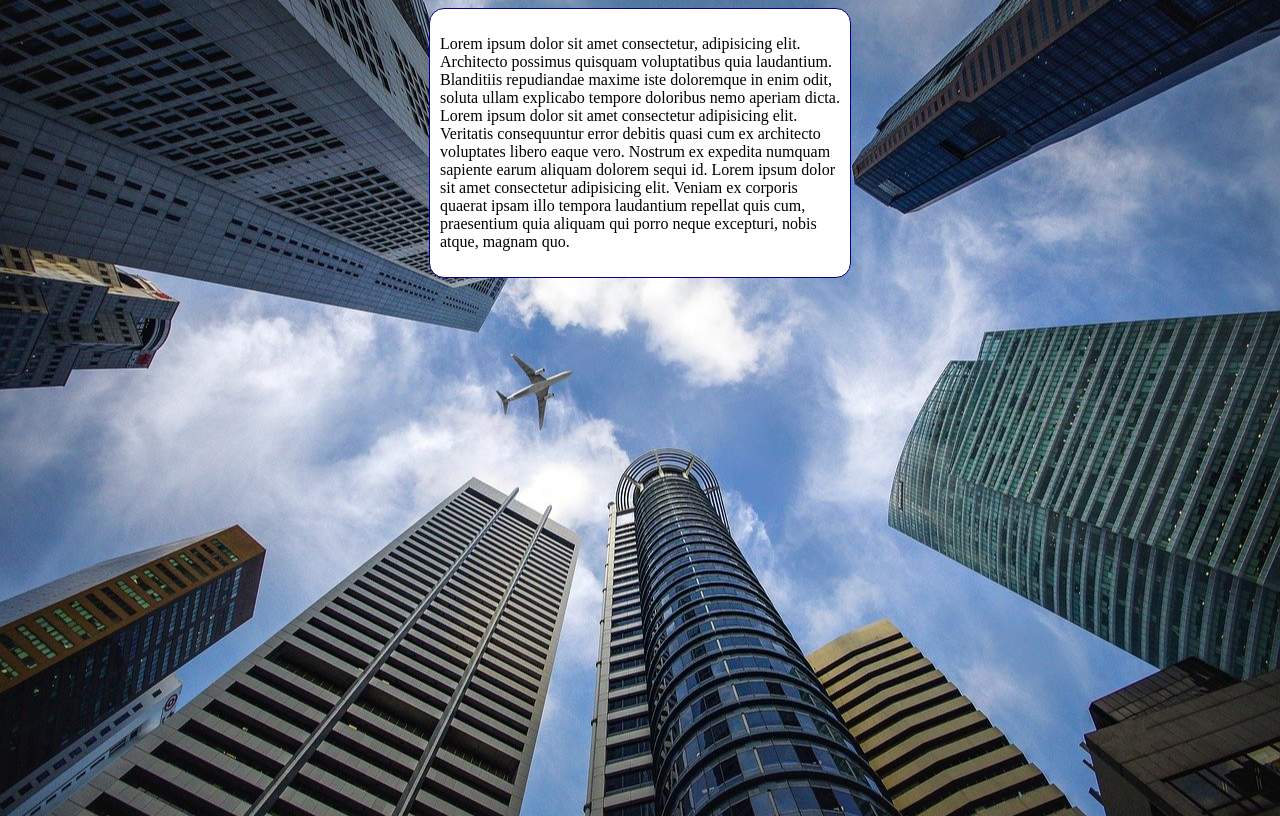
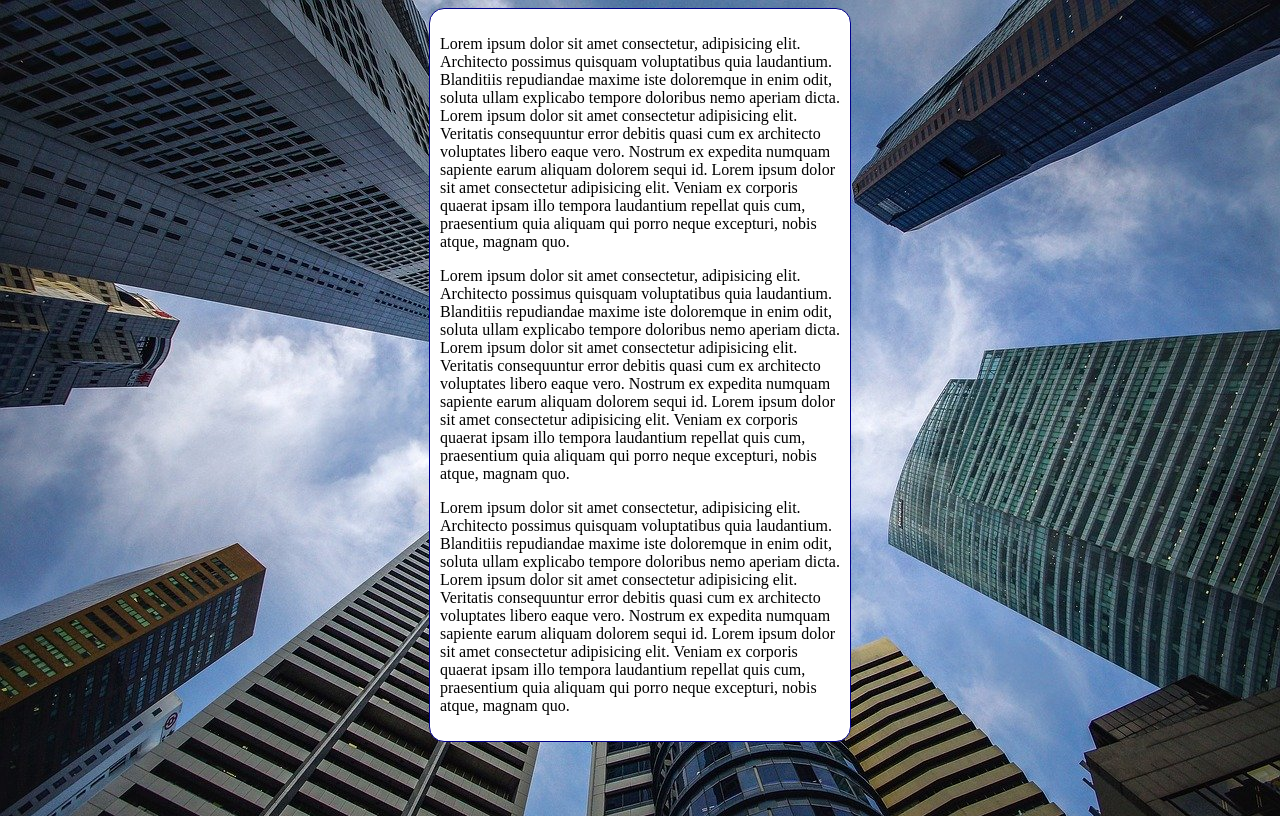
Before and after one commit to JuarezFrancisco/curso-html-css, a plain HTML site: page exercicios/exc22/imagem004.html in a window 1280 px wide. Drawn offline with Linux system fonts and the light colour scheme.

Commit message:
atualizei o html imagem04 no exercico 22

```diff
--- a/exercicios/exc22/imagem004.html
+++ b/exercicios/exc22/imagem004.html
@@ -4,15 +4,23 @@
     <meta charset="UTF-8">
     <meta http-equiv="X-UA-Compatible" content="IE=edge">
     <meta name="viewport" content="width=device-width, initial-scale=1.0">
-    <title>Imagem na tela</title>
+    <title>Fundo fixo</title>
     <style>
         body{
             height: 100vh;
-            background-color: black;
+            /* background-color: black;
             background-image: url(imagens/wallpaper002.jpg);
             background-position: center center;
             background-repeat: no-repeat;
             background-size: cover;
+            */
+
+            /* shorthand - background  (abreviação de declaração)
+            color > image > position > repeat > [size] > attachment
+            [size] ainda não funciona nos navegadores mas está correto na declaração neste caso declaramos separado.
+             */
+             background: black url(imagens/wallpaper002.jpg) center center no-repeat fixed;
+             background-size: cover;
         }
         main{
             background-color: white;
@@ -31,6 +39,16 @@
             Lorem ipsum dolor sit amet consectetur adipisicing elit. Veritatis consequuntur error debitis quasi cum ex architecto voluptates libero eaque vero. Nostrum ex expedita numquam sapiente earum aliquam dolorem sequi id.
             Lorem ipsum dolor sit amet consectetur adipisicing elit. Veniam ex corporis quaerat ipsam illo tempora laudantium repellat quis cum, praesentium quia aliquam qui porro neque excepturi, nobis atque, magnam quo.
         </p>
+        <p>
+            Lorem ipsum dolor sit amet consectetur, adipisicing elit. Architecto possimus quisquam voluptatibus quia laudantium. Blanditiis repudiandae maxime iste doloremque in enim odit, soluta ullam explicabo tempore doloribus nemo aperiam dicta.
+            Lorem ipsum dolor sit amet consectetur adipisicing elit. Veritatis consequuntur error debitis quasi cum ex architecto voluptates libero eaque vero. Nostrum ex expedita numquam sapiente earum aliquam dolorem sequi id.
+            Lorem ipsum dolor sit amet consectetur adipisicing elit. Veniam ex corporis quaerat ipsam illo tempora laudantium repellat quis cum, praesentium quia aliquam qui porro neque excepturi, nobis atque, magnam quo.
+        </p>
+        <p>
+            Lorem ipsum dolor sit amet consectetur, adipisicing elit. Architecto possimus quisquam voluptatibus quia laudantium. Blanditiis repudiandae maxime iste doloremque in enim odit, soluta ullam explicabo tempore doloribus nemo aperiam dicta.
+            Lorem ipsum dolor sit amet consectetur adipisicing elit. Veritatis consequuntur error debitis quasi cum ex architecto voluptates libero eaque vero. Nostrum ex expedita numquam sapiente earum aliquam dolorem sequi id.
+            Lorem ipsum dolor sit amet consectetur adipisicing elit. Veniam ex corporis quaerat ipsam illo tempora laudantium repellat quis cum, praesentium quia aliquam qui porro neque excepturi, nobis atque, magnam quo.
+        </p>
     </main>
 </body>
 </html>
```
